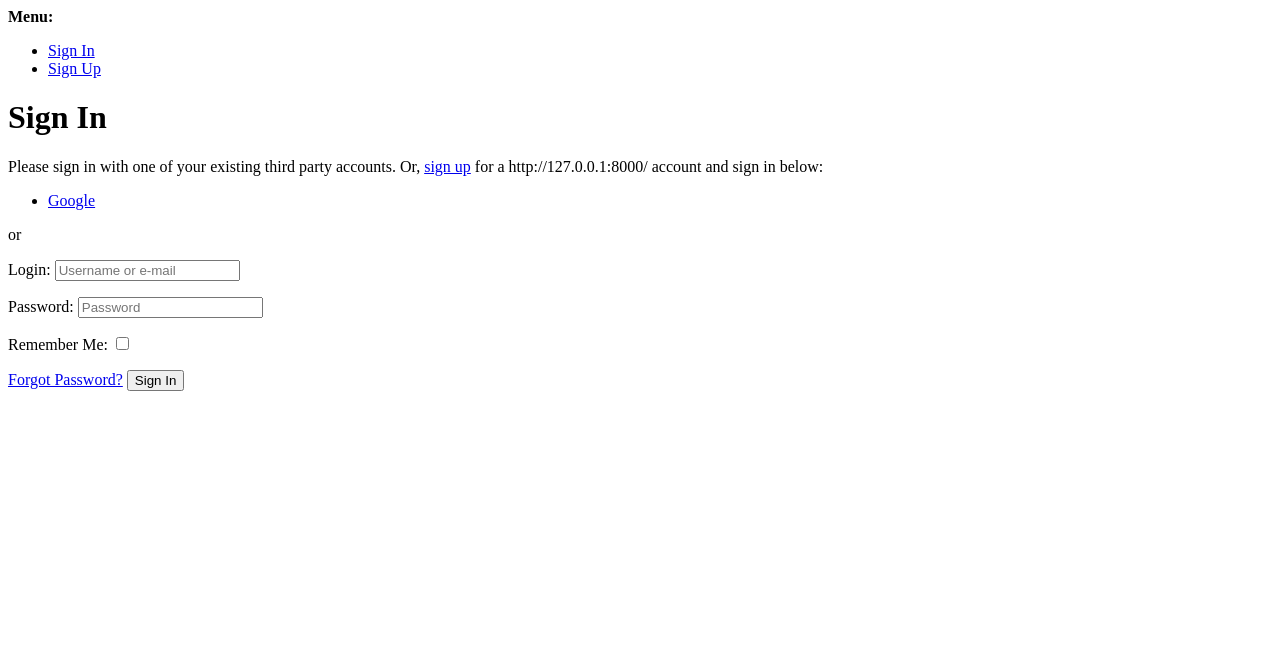
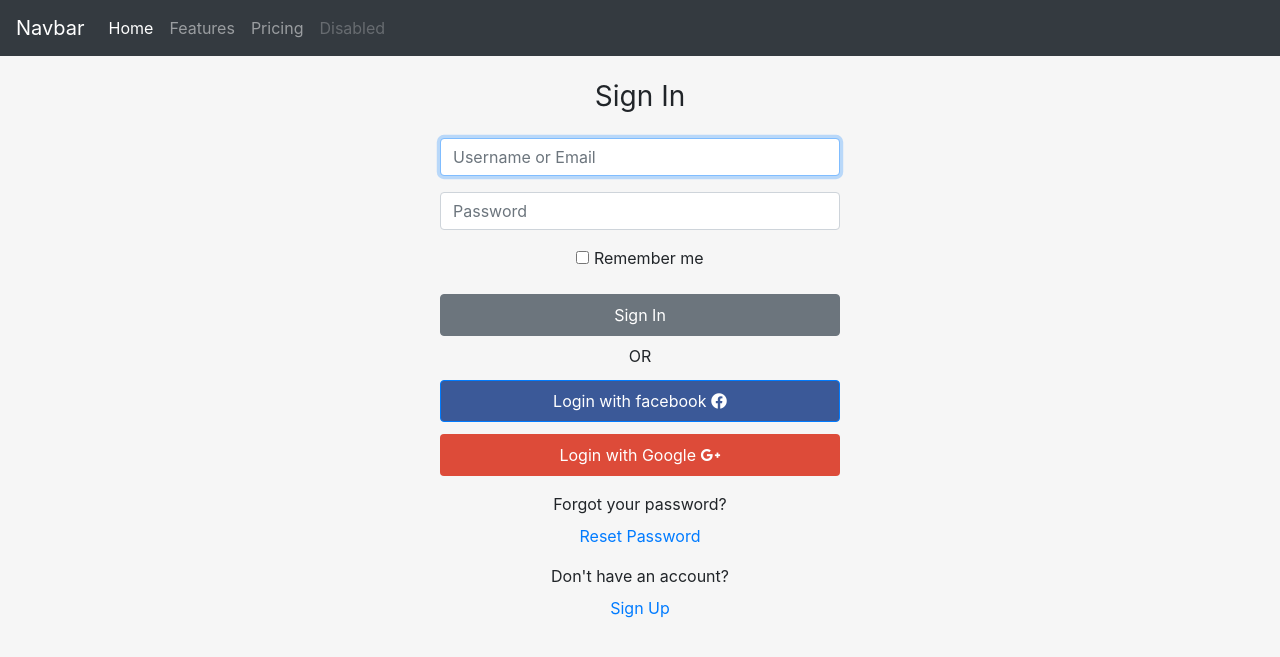
Before and after one commit to bamblebam/Automatic-Answer-grading-using-ML, a Django app: page /accounts/login/ in a window 1280 px wide. Shown: the top 657 px of the page. Run offline with Django 3.2, Linux system fonts and the light colour scheme; some libraries are stand-ins or nearby versions.

Commit message:
Backend Changes to Signin,Login & Password

```diff
--- a/miniproject/user_auth/templates/account/login.html
+++ b/miniproject/user_auth/templates/account/login.html
@@ -1,46 +1,95 @@
-{% extends "account/base.html" %}
-
-{% load i18n %}
+{% load static %}
 {% load account socialaccount %}
 
-{% block head_title %}{% trans "Sign In" %}{% endblock %}
+<!DOCTYPE html>
+<html lang="en">
 
-{% block content %}
+<head>
+    <meta charset="UTF-8">
+    <meta name="viewport" content="width=device-width, initial-scale=1.0">
+    <title>Login Page</title>
+    <link rel="stylesheet" href="authentication.css">
+    <!--Bootstrap CDN-->
+    <link rel="stylesheet" href="https://stackpath.bootstrapcdn.com/bootstrap/4.3.1/css/bootstrap.min.css"
+        integrity="sha384-ggOyR0iXCbMQv3Xipma34MD+dH/1fQ784/j6cY/iJTQUOhcWr7x9JvoRxT2MZw1T" crossorigin="anonymous">
+    <meta name="viewport" content="width=device-width, initial-scale=1, shrink-to-fit=no">
 
-<h1>{% trans "Sign In" %}</h1>
+    <!--Fonts-->
+    <link rel="preconnect" href="https://fonts.gstatic.com">
+    <link href="https://fonts.googleapis.com/css2?family=Lato&display=swap" rel="stylesheet">
 
-{% get_providers as socialaccount_providers %}
+    <!--Fontawesome-->
+    <link rel="stylesheet" href="https://cdnjs.cloudflare.com/ajax/libs/font-awesome/5.15.1/css/all.min.css"
+        integrity="sha512-+4zCK9k+qNFUR5X+cKL9EIR+ZOhtIloNl9GIKS57V1MyNsYpYcUrUeQc9vNfzsWfV28IaLL3i96P9sdNyeRssA=="
+        crossorigin="anonymous" />
+        <link rel="stylesheet" href="{% static 'css/authentication.css' %}" type="text/css">
 
-{% if socialaccount_providers %}
-<p>{% blocktrans with site.name as site_name %}Please sign in with one
-of your existing third party accounts. Or, <a href="{{ signup_url }}">sign up</a>
-for a {{ site_name }} account and sign in below:{% endblocktrans %}</p>
+</head>
 
-<div class="socialaccount_ballot">
+<body>
 
-  <ul class="socialaccount_providers">
-    {% include "socialaccount/snippets/provider_list.html" with process="login" %}
-  </ul>
+    <!-- Navbar-->
+    <nav class="navbar navbar-expand-lg navbar-dark bg-dark">
+        <a class="navbar-brand" href="#">Navbar</a>
+        <button class="navbar-toggler" type="button" data-toggle="collapse" data-target="#navbarNav"
+            aria-controls="navbarNav" aria-expanded="false" aria-label="Toggle navigation">
+            <span class="navbar-toggler-icon"></span>
+        </button>
+        <div class="collapse navbar-collapse" id="navbarNav">
+            <ul class="navbar-nav">
+                <li class="nav-item active">
+                    <a class="nav-link" href="#">Home <span class="sr-only">(current)</span></a>
+                </li>
+                <li class="nav-item">
+                    <a class="nav-link" href="#">Features</a>
+                </li>
+                <li class="nav-item">
+                    <a class="nav-link" href="#">Pricing</a>
+                </li>
+                <li class="nav-item">
+                    <a class="nav-link disabled" href="#">Disabled</a>
+                </li>
+            </ul>
+        </div>
+    </nav>
 
-  <div class="login-or">{% trans 'or' %}</div>
+    <!-- Sign IN /Login Authentication-->
+    <div class="container d-flex justify-content-center">
+        <form action="" method="post" class="form-mw">
+            <div class="text-center my-4">
+                <h1 class="h3 mb-3 font-weight-normal">Sign In</h1>
+            </div>
+            <div class="form-mw mx-auto w-100">
+                <div class="form-group my-3">
+                    <input type="text" id="inputEmail" class="form-control" placeholder="Username or Email" required
+                        autofocus name="login">
+                </div>
+                <div class="form-group my-3">
+                    <input type="password" id="inputPassword" class="form-control" placeholder="Password" required
+                        autofocus name="password">
+                </div>
+                <div class="form-group my-3 d-flex justify-content-center">
+                    <label>
+                        <input type="checkbox" value="remember-me" name="remember"> Remember me
+                    </label>
+                </div>
+                <button type="submit" class="btn btn-secondary w-100 p-2">Sign In</button>
+                <p class="text-center my-2">OR</p>
+                <a href="#" class="btn btn-primary w-100 fb my-1 p-2">Login with facebook <i
+                        class="fab fa-facebook"></i></a>
+                <a href="{% provider_login_url 'google' %}" class="btn w-100 google my-2 p-2">Login with Google <i
+                          class="fab fa-google-plus-g"></i></a>
+                <p class="text-center my-2">Forgot your password?</p>
+                <a href="{% url 'account_reset_password' %}" class="text-center">
+                    <p>Reset Password</p>
+                </a>
+                <p class="text-center my-2">Don't have an account?</p>
+                <a href="{% url 'account_signup' %}" class="text-center">
+                    <p>Sign Up</p>
+                </a>
+            </div>
+        </form>
+    </div>
+</body>
 
-</div>
-
-{% include "socialaccount/snippets/login_extra.html" %}
-
-{% else %}
-<p>{% blocktrans %}If you have not created an account yet, then please
-<a href="{{ signup_url }}">sign up</a> first.{% endblocktrans %}</p>
-{% endif %}
-
-<form class="login" method="POST" action="{% url 'account_login' %}">
-  {% csrf_token %}
-  {{ form.as_p }}
-  {% if redirect_field_value %}
-  <input type="hidden" name="{{ redirect_field_name }}" value="{{ redirect_field_value }}" />
-  {% endif %}
-  <a class="button secondaryAction" href="{% url 'account_reset_password' %}">{% trans "Forgot Password?" %}</a>
-  <button class="primaryAction" type="submit">{% trans "Sign In" %}</button>
-</form>
-
-{% endblock %}
+</html>
--- a/miniproject/user_auth/templates/account/signup.html
+++ b/miniproject/user_auth/templates/account/signup.html
@@ -6,7 +6,7 @@
 <head>
   <meta charset="UTF-8">
   <meta name="viewport" content="width=device-width, initial-scale=1.0">
-  <title>Login Page</title>
+  <title>SignUp Page</title>
   <!--Bootstrap CDN-->
   <link rel="stylesheet" href="https://stackpath.bootstrapcdn.com/bootstrap/4.3.1/css/bootstrap.min.css"
     integrity="sha384-ggOyR0iXCbMQv3Xipma34MD+dH/1fQ784/j6cY/iJTQUOhcWr7x9JvoRxT2MZw1T" crossorigin="anonymous">
```
Also changed, not shown: miniproject/db.sqlite3.
